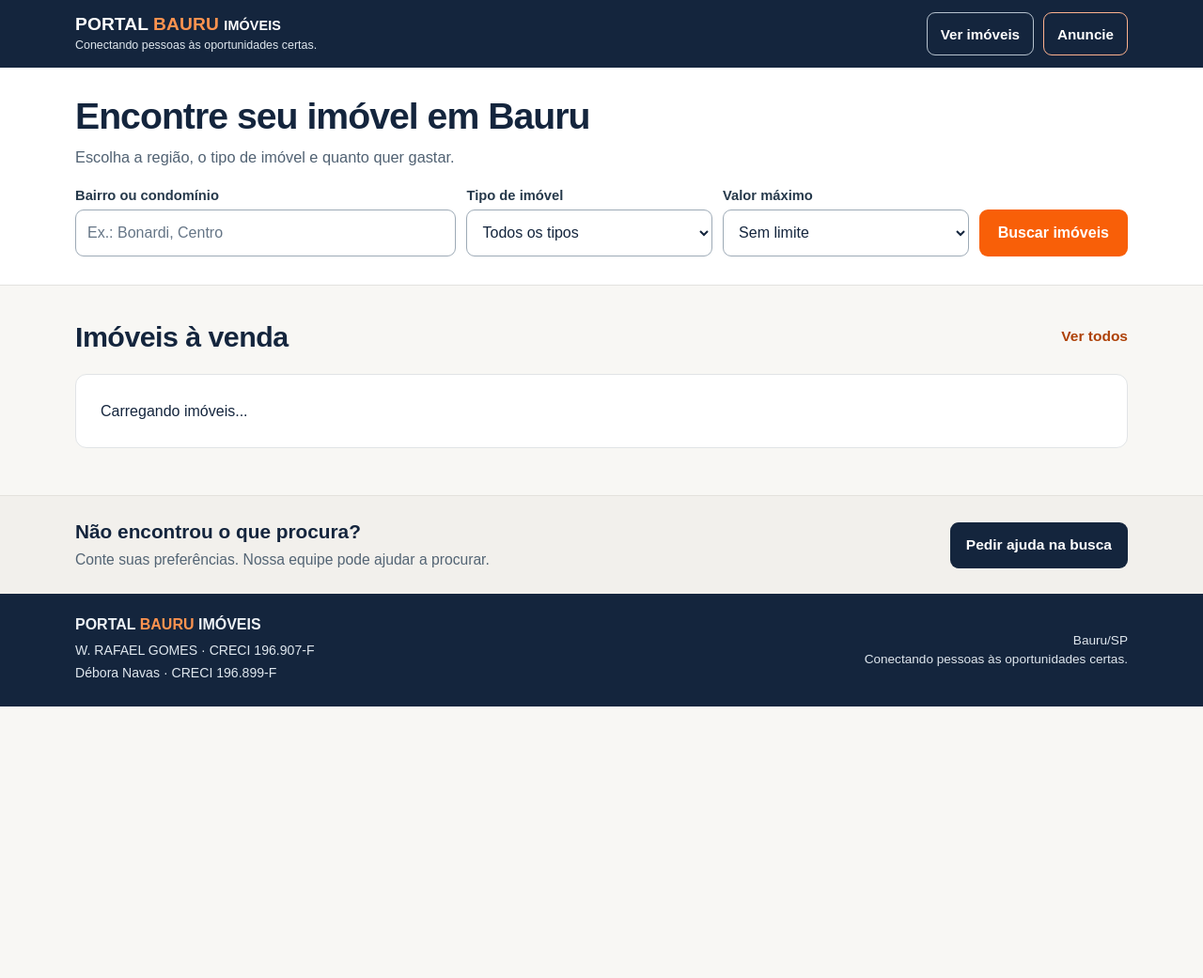
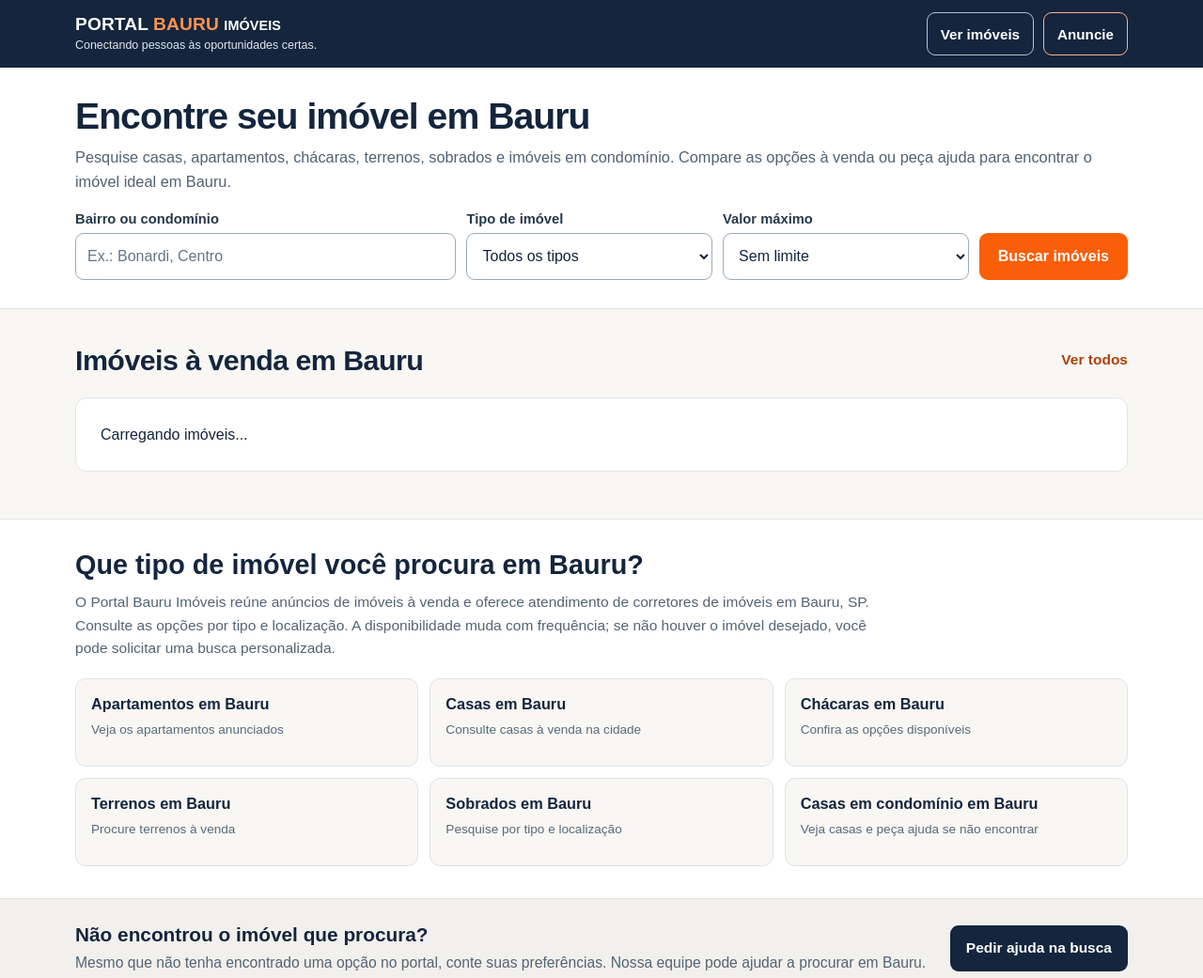
Before and after one commit to willrafaelgomes-hub/portal-bauru, a plain HTML site: page index.html in a window 1280 px wide. Shown: the top 1041 px of the page at 94% size. Before the commit the page ends 800 px from the top, so only its background shows below. Drawn offline with Linux system fonts and the light colour scheme; a script that the page names is missing.

Commit message:
Update index.html

```diff
--- a/index.html
+++ b/index.html
@@ -5,16 +5,16 @@
 <meta charset="utf-8">
 <meta name="viewport" content="width=device-width,initial-scale=1">
 <meta name="theme-color" content="#14253D">
-<meta name="description" content="Encontre apartamentos, casas e terrenos à venda em Bauru. Fotos reais, preços claros e atendimento com corretores locais.">
+<meta name="description" content="Busque casas, apartamentos, chácaras, terrenos e casas em condomínio em Bauru. Veja imóveis à venda ou peça uma busca personalizada com corretores locais.">
 <meta name="robots" content="index,follow,max-image-preview:large">
 <link rel="canonical" href="https://portalbauruimoveis.com.br/">
 <meta property="og:type" content="website">
 <meta property="og:locale" content="pt_BR">
 <meta property="og:site_name" content="Portal Bauru Imóveis">
-<meta property="og:title" content="Imóveis à venda em Bauru | Portal Bauru Imóveis">
-<meta property="og:description" content="Veja imóveis à venda em Bauru e fale diretamente com corretores locais.">
+<meta property="og:title" content="Imóveis em Bauru: casas, apartamentos e chácaras | Portal Bauru">
+<meta property="og:description" content="Procure casas, apartamentos, chácaras, terrenos e imóveis em condomínio em Bauru. Não encontrou? Peça ajuda na busca.">
 <meta property="og:url" content="https://portalbauruimoveis.com.br/">
-<title>Imóveis à venda em Bauru | Portal Bauru Imóveis</title>
+<title>Imóveis em Bauru: casas, apartamentos e chácaras | Portal Bauru</title>
 <script type="application/ld+json">
 {
   "@context":"https://schema.org",
@@ -24,7 +24,7 @@
       "@id":"https://portalbauruimoveis.com.br/#organizacao",
       "name":"Portal Bauru Imóveis",
       "url":"https://portalbauruimoveis.com.br/",
-      "description":"Portal imobiliário com atendimento profissional em Bauru, São Paulo.",
+      "description":"Portal para buscar imóveis à venda em Bauru, com casas, apartamentos, chácaras, terrenos e auxílio de corretores locais.",
       "areaServed":{"@type":"City","name":"Bauru"}
     },
     {
@@ -40,7 +40,7 @@
       "@type":"WebPage",
       "@id":"https://portalbauruimoveis.com.br/#pagina-inicial",
       "url":"https://portalbauruimoveis.com.br/",
-      "name":"Imóveis à venda em Bauru/SP | Portal Bauru Imóveis",
+      "name":"Imóveis em Bauru: casas, apartamentos e chácaras | Portal Bauru",
       "isPartOf":{"@id":"https://portalbauruimoveis.com.br/#site"},
       "about":{"@type":"Place","name":"Bauru, São Paulo, Brasil"},
       "inLanguage":"pt-BR"
@@ -144,6 +144,18 @@ button{cursor:pointer}
  .footer-note{text-align:left;margin-top:11px}
 }
 @media(prefers-reduced-motion:reduce){html{scroll-behavior:auto}}
+
+/* Navegação de tipos na própria página inicial: sem criar páginas adicionais. */
+.seo-types{background:#FFF;border-top:1px solid #E3E5E6;padding:30px 0 34px}
+.seo-types h2{font-size:clamp(1.35rem,3vw,1.8rem);line-height:1.3;margin:0 0 8px;color:#14253D}
+.seo-types p{max-width:880px;font-size:.97rem;line-height:1.6;color:#536474;margin:0 0 19px}
+.seo-grid{display:grid;grid-template-columns:repeat(3,minmax(0,1fr));gap:12px}
+.seo-tile{display:flex;flex-direction:column;gap:7px;min-height:94px;padding:16px;border-radius:11px;border:1px solid #DEE4E8;background:#F8F7F4;color:#14253D;text-decoration:none}
+.seo-tile strong{font-size:1.02rem;line-height:1.3}
+.seo-tile span{font-size:.85rem;color:#596A79;line-height:1.45}
+.seo-tile:hover,.seo-tile:focus-visible{border-color:#F85F08;background:#FFF8F2}
+@media(max-width:750px){.seo-grid{grid-template-columns:repeat(2,minmax(0,1fr))}}
+@media(max-width:420px){.seo-types{padding:25px 0}.seo-grid{grid-template-columns:1fr}.seo-tile{min-height:0;padding:14px}}
 </style>
 </head>
 <body>
@@ -163,7 +175,7 @@ button{cursor:pointer}
  <section class="hero" aria-labelledby="heading-main">
   <div class="wrap hero-inner">
    <h1 id="heading-main">Encontre seu imóvel em Bauru</h1>
-   <p class="hero-copy">Escolha a região, o tipo de imóvel e quanto quer gastar.</p>
+   <p class="hero-copy">Pesquise casas, apartamentos, chácaras, terrenos, sobrados e imóveis em condomínio. Compare as opções à venda ou peça ajuda para encontrar o imóvel ideal em Bauru.</p>
    <form class="search" id="searchForm" action="imoveis.html" method="get">
     <input type="hidden" id="finalidade" name="finalidade" value="venda">
     <div class="field field-main"><label for="busca">Bairro ou condomínio</label><input id="busca" name="busca" type="search" placeholder="Ex.: Bonardi, Centro" autocomplete="off"></div>
@@ -175,14 +187,28 @@ button{cursor:pointer}
  </section>
  <section class="section" id="oportunidades" aria-labelledby="heading-properties">
   <div class="wrap">
-   <div class="section-head"><h2 id="heading-properties">Imóveis à venda</h2><a class="text-link" id="allLink" href="imoveis.html">Ver todos</a></div>
+   <div class="section-head"><h2 id="heading-properties">Imóveis à venda em Bauru</h2><a class="text-link" id="allLink" href="imoveis.html">Ver todos</a></div>
    <div class="grid" id="properties" aria-live="polite"><div class="empty">Carregando imóveis...</div></div>
    <div class="status" id="status" aria-live="polite"></div>
   </div>
  </section>
+ <section class="seo-types" aria-labelledby="heading-seo-types">
+  <div class="wrap">
+   <h2 id="heading-seo-types">Que tipo de imóvel você procura em Bauru?</h2>
+   <p>O Portal Bauru Imóveis reúne anúncios de imóveis à venda e oferece atendimento de corretores de imóveis em Bauru, SP. Consulte as opções por tipo e localização. A disponibilidade muda com frequência; se não houver o imóvel desejado, você pode solicitar uma busca personalizada.</p>
+   <nav class="seo-grid" aria-label="Buscar imóveis por tipo">
+    <a class="seo-tile" href="imoveis.html?tipo=apartamento"><strong>Apartamentos em Bauru</strong><span>Veja os apartamentos anunciados</span></a>
+    <a class="seo-tile" href="imoveis.html?tipo=casa"><strong>Casas em Bauru</strong><span>Consulte casas à venda na cidade</span></a>
+    <a class="seo-tile" href="imoveis.html?tipo=chacara"><strong>Chácaras em Bauru</strong><span>Confira as opções disponíveis</span></a>
+    <a class="seo-tile" href="imoveis.html?tipo=terreno"><strong>Terrenos em Bauru</strong><span>Procure terrenos à venda</span></a>
+    <a class="seo-tile" href="imoveis.html?tipo=sobrado"><strong>Sobrados em Bauru</strong><span>Pesquise por tipo e localização</span></a>
+    <a class="seo-tile" href="imoveis.html?tipo=casa"><strong>Casas em condomínio em Bauru</strong><span>Veja casas e peça ajuda se não encontrar</span></a>
+   </nav>
+  </div>
+ </section>
  <section class="personal-section" aria-labelledby="heading-personal">
   <div class="wrap personal-card">
-   <div><h2 id="heading-personal">Não encontrou o que procura?</h2><p>Conte suas preferências. Nossa equipe pode ajudar a procurar.</p></div>
+   <div><h2 id="heading-personal">Não encontrou o imóvel que procura?</h2><p>Mesmo que não tenha encontrado uma opção no portal, conte suas preferências. Nossa equipe pode ajudar a procurar em Bauru.</p></div>
    <a class="personal-cta" id="personalLink" href="imoveis.html?personalizada=1">Pedir ajuda na busca</a>
   </div>
  </section>
@@ -216,6 +242,11 @@ for(const id of ['menuProperties','allLink']){
 document.getElementById('homeLink').href=linked('index.html');
 document.getElementById('menuAdvertise').href=linked('anuncie.html');
 document.getElementById('personalLink').href=linked('imoveis.html',{personalizada:'1'});
+for(const link of document.querySelectorAll('.seo-tile')){
+  const target=new URL(link.getAttribute('href'),location.href);
+  if(ref)target.searchParams.set('ref',ref);
+  link.href=target.href;
+}
 
 document.getElementById('searchForm').addEventListener('submit',event=>{
   event.preventDefault();
@@ -296,7 +327,7 @@ async function load(){
     const records=(data||[]).filter(item=>
       String(item.finalidade||'').toLowerCase()==='venda' &&
       !['vendido','alugado'].includes(String(item.situacao||'').toLowerCase())
-    ).slice(0,3);
+    );
     const photos=new Map();
     if(records.length){
       const response=await supabase.from('imovel_fotos')
```
